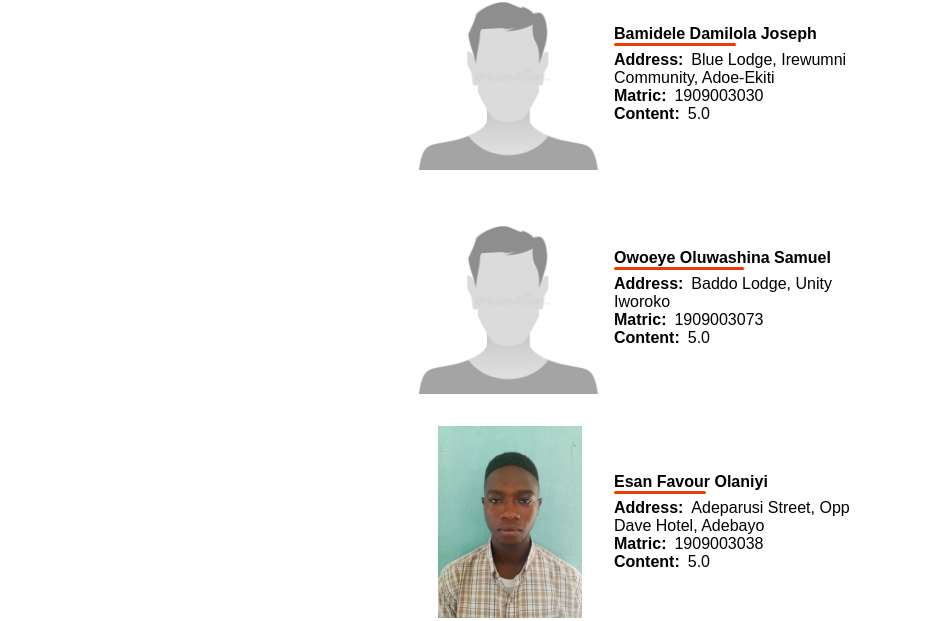
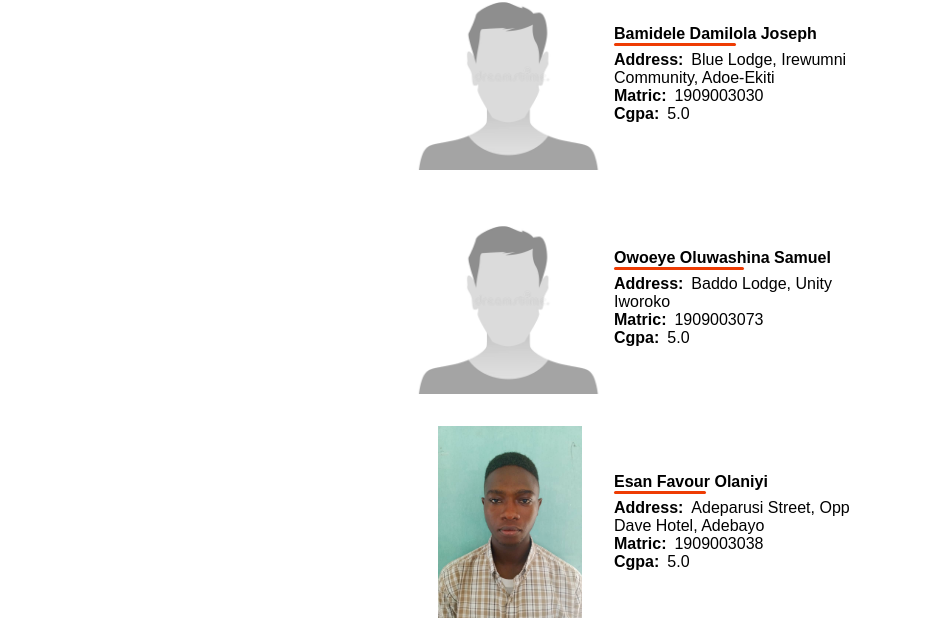
Before and after one commit to joetechster/csc-208, a plain HTML site: page index.html in a window 1280 px wide. Shown: the part 232-853 px from the top of the page, without its empty margins (6-954 px from the left). Drawn offline with Linux system fonts and the light colour scheme.

Commit message:
Update index.css

```diff
--- a/index.css
+++ b/index.css
@@ -112,7 +112,7 @@ main {
   content: "matric:";
 }
 .cgpa::before {
-  content: "content:";
+  content: "cgpa:";
 }
 .address::before {
   content: "address:";
```
